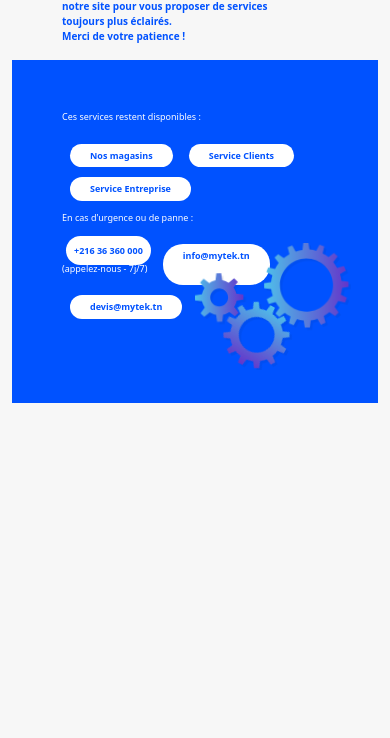
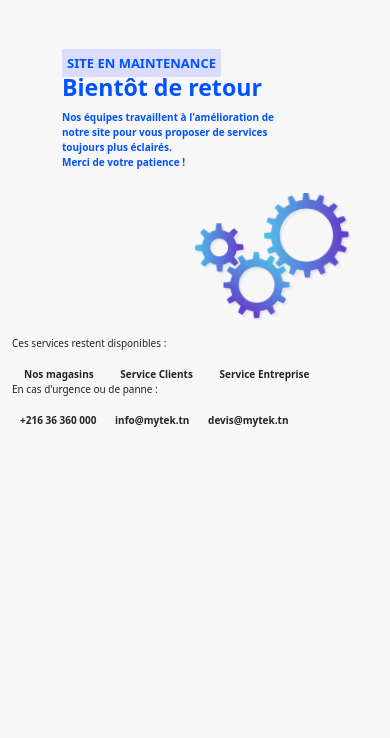
Before and after one commit to Hamza-Hasnni/maintnance, a plain HTML site: page index.html in a window 390 px wide. Shown: the part 106-844 px from the top of the page. Drawn offline with nearby package versions, Linux system fonts and the light colour scheme.

Commit message:
change background

```diff
--- a/index.html
+++ b/index.html
@@ -169,16 +169,15 @@
                 display: flex;
                 align-items: flex-end !;
                 font-size: xx-small ;
-                align-items: start;
-                width: auto;
+
 
 
             }
             .test-mobile{
-               margin-top: -300px !important;
+               margin-top: -150px !important;
             }
             .gears-mobile{
-                margin-top: -200px;
+                margin-top: -250px;
             }
 
 
@@ -275,26 +274,16 @@
                     </svg>
                 </div>
                 <!-- contact mobile -->
-                <div class="right-col d-mobile">
-                <p class=" text-start">Ces services restent disponibles :</p>
-                <div class="d-flex flex-wrap">
-                    <span class="services  mx-2 fw-bold">Nos magasins</span>
-                    <span class="services  mx-2 fw-bold">Service Clients</span>
-                    <span class="services  mx-2 fw-bold">Service Entreprise</span>
-                </div>
-                <p class=" text-start">En cas d'urgence ou de panne :</p>
-                <div>
-
-
-                    <div class="d-flex flex-wrap mb-4">
-                        <div>
-                            <p class="contact-info m-1 p-2 fw-bold d-inline">+216 36 360 000</p>
-                            <p class="pt-1">(appelez-nous - 7j/7)</p>
-                        </div>
-                        <span class="services mx-2 fw-bold">info@mytek.tn</span>
-                        <span class="services mx-2 fw-bold">devis@mytek.tn</span>
-                    </div>
-                </div>
+             <div style="margin-top: 150px;">
+                <p>Ces services restent disponibles :</p>
+                <span class=" m-1 p-2 fw-bold">Nos magasins</span>
+                <span class=" m-1 p-2 fw-bold">Service Clients</span>
+                <span class=" m-1 p-2 fw-bold">Service Entreprise</span>
+                <p>En cas d'urgence ou de panne :</p>
+                <span class=" mx-2 fw-bold">+216 36 360 000</span>
+                <span class=" mx-2 fw-bold">info@mytek.tn</span>
+                <span class=" mx-2 fw-bold">devis@mytek.tn</span>
+             </div>
                 <!--------------------------------->
             </div>
             </div>
```
